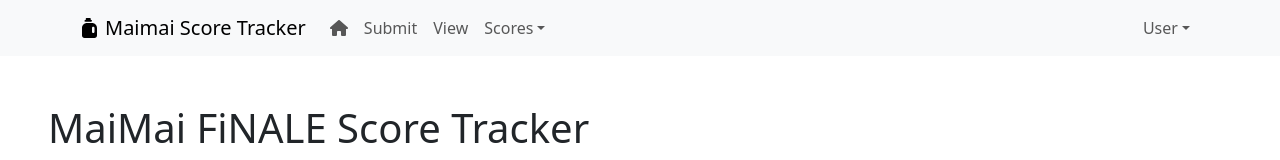
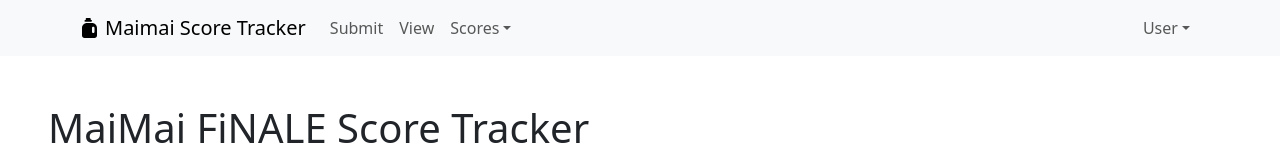
Before and after one commit to corndogit/maimai-score-tracker, a React (Vite) app: page / in a window 1280 px wide. Shown: the top 160 px of the page. Built offline with nearby package versions, Linux system fonts and the light colour scheme.

Commit message:
remove home button nav link

```diff
--- a/src/components/shared/navbar.tsx
+++ b/src/components/shared/navbar.tsx
@@ -1,5 +1,4 @@
 import { faJugDetergent } from "@fortawesome/free-solid-svg-icons";
-import { faHome } from "@fortawesome/free-solid-svg-icons/faHome";
 import { FontAwesomeIcon } from "@fortawesome/react-fontawesome";
 import { Container, Nav, Navbar, NavDropdown } from "react-bootstrap";
 import { Link } from "react-router";
@@ -18,9 +17,6 @@
         <Navbar.Toggle aria-controls="basic-navbar-nav" />
         <Navbar.Collapse id="basic-navbar-nav">
           <Nav className="me-auto">
-            <Nav.Link as={Link} to="/">
-              <FontAwesomeIcon icon={faHome} />
-            </Nav.Link>
             <Nav.Link as={Link} to="/submit">
               Submit
             </Nav.Link>
```
